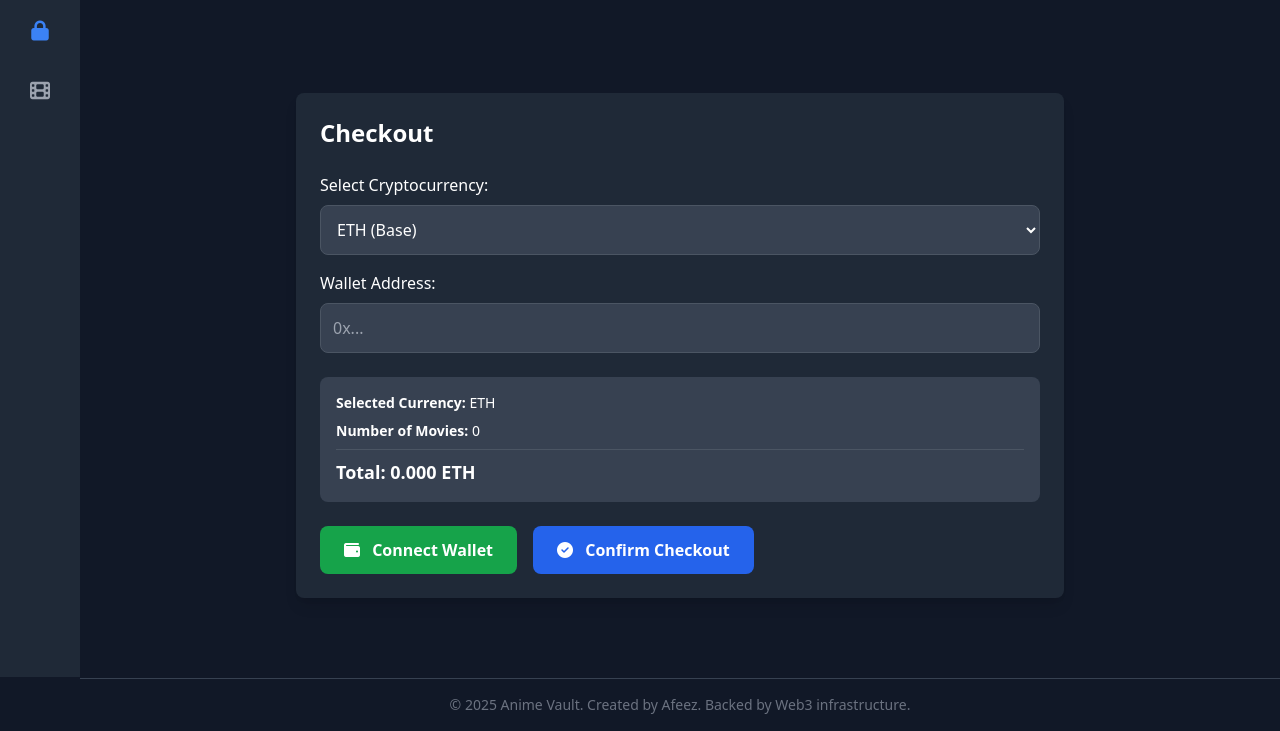
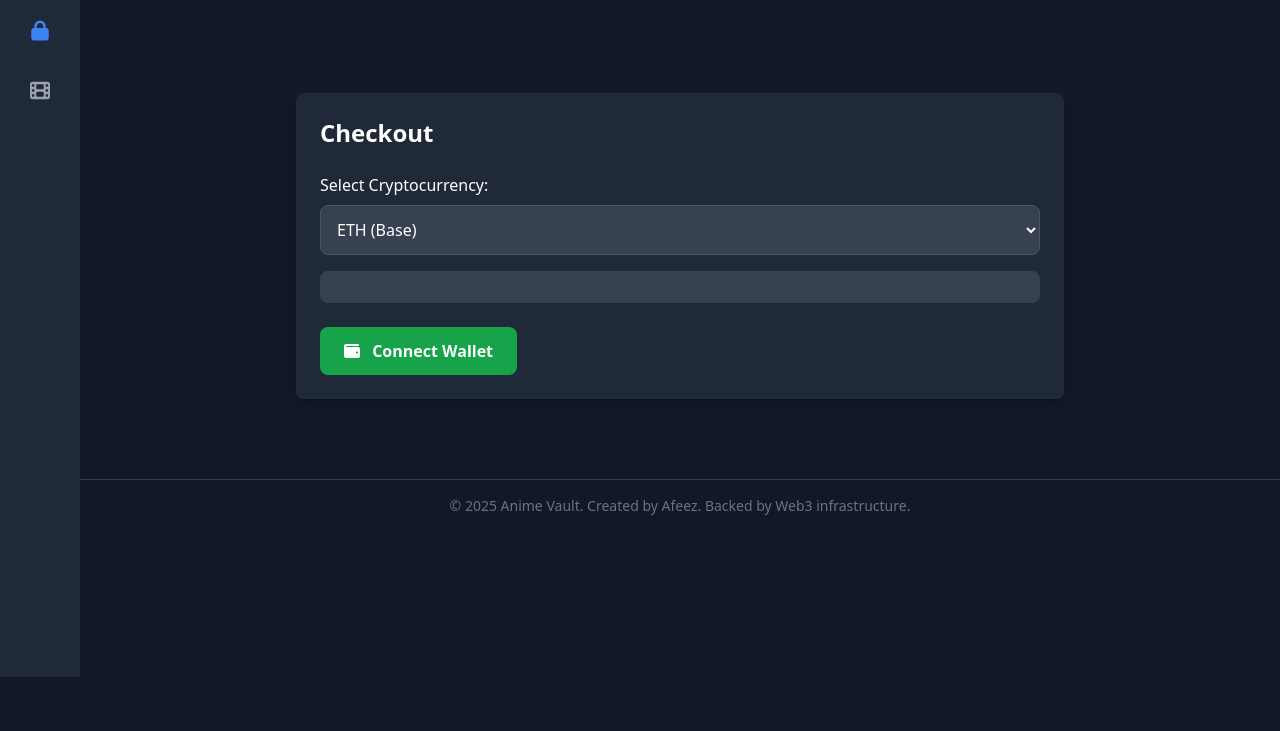
Before and after one commit to thegreatfeez/anime-vault, a plain HTML site: page vault.html in a window 1280 px wide. Shown: the part 123-854 px from the top of the page. After the commit the page ends 800 px from the top, so only its background shows below. Drawn offline with nearby package versions, Linux system fonts and the light colour scheme.

Commit message:
restructure html

```diff
--- a/vault.html
+++ b/vault.html
@@ -45,7 +45,7 @@
 </section>
 
   <!-- Checkout Section -->
-  <section class="bg-gray-800 p-6 max-w-3xl mx-auto rounded-lg shadow-lg my-10">
+  <section class="bg-gray-800 p-6 max-w-3xl mx-auto rounded-lg shadow-lg my-10" id="checkout">
     <h3 class="text-2xl font-semibold mb-6">Checkout</h3>
 
     <!-- Crypto Selection -->
@@ -57,27 +57,15 @@
       </select>
     </div>
 
-    <!-- Wallet Input -->
-    <div class="mb-6">
-      <label for="wallet-address" class="block mb-2">Wallet Address:</label>
-      <input id="wallet-address" type="text" placeholder="0x..." class="w-full p-3 bg-gray-700 border border-gray-600 rounded-lg">
-    </div>
 
     <!-- Rental Summary -->
     <div id="rental-summary" class="bg-gray-700 text-sm p-4 rounded-lg mb-6 space-y-2">
-      <p><strong>Selected Currency:</strong> <span id="selected-currency">ETH</span></p>
-      <p><strong>Number of Movies:</strong> <span id="movie-count">0</span></p>
-      <hr class="border-gray-600" />
-      <p class="text-lg font-semibold">Total: <span id="total-cost">0.000</span> <span id="currency-symbol-total">ETH</span></p>
     </div>
 
     <!-- Actions -->
     <div class="flex flex-wrap gap-4">
-      <button class="bg-green-600 hover:bg-green-700 px-6 py-3 rounded-lg font-semibold">
+      <button class="bg-green-600 hover:bg-green-700 px-6 py-3 rounded-lg font-semibold" id="connect-wallet">
         <i class="fa-solid fa-wallet mr-2"></i> Connect Wallet
-      </button>
-      <button class="bg-blue-600 hover:bg-blue-700 px-6 py-3 rounded-lg font-semibold">
-        <i class="fa-solid fa-circle-check mr-2"></i> Confirm Checkout
       </button>
     </div>
   </section>
@@ -86,5 +74,6 @@
   <footer class="mt-20 p-4 border-t border-gray-700 text-center text-sm text-gray-500">
     &copy; 2025 Anime Vault. Created by Afeez. Backed by Web3 infrastructure.
   </footer>
+  <script src="src/vault.js" type="module"></script>
 </body>
 </html>
```
